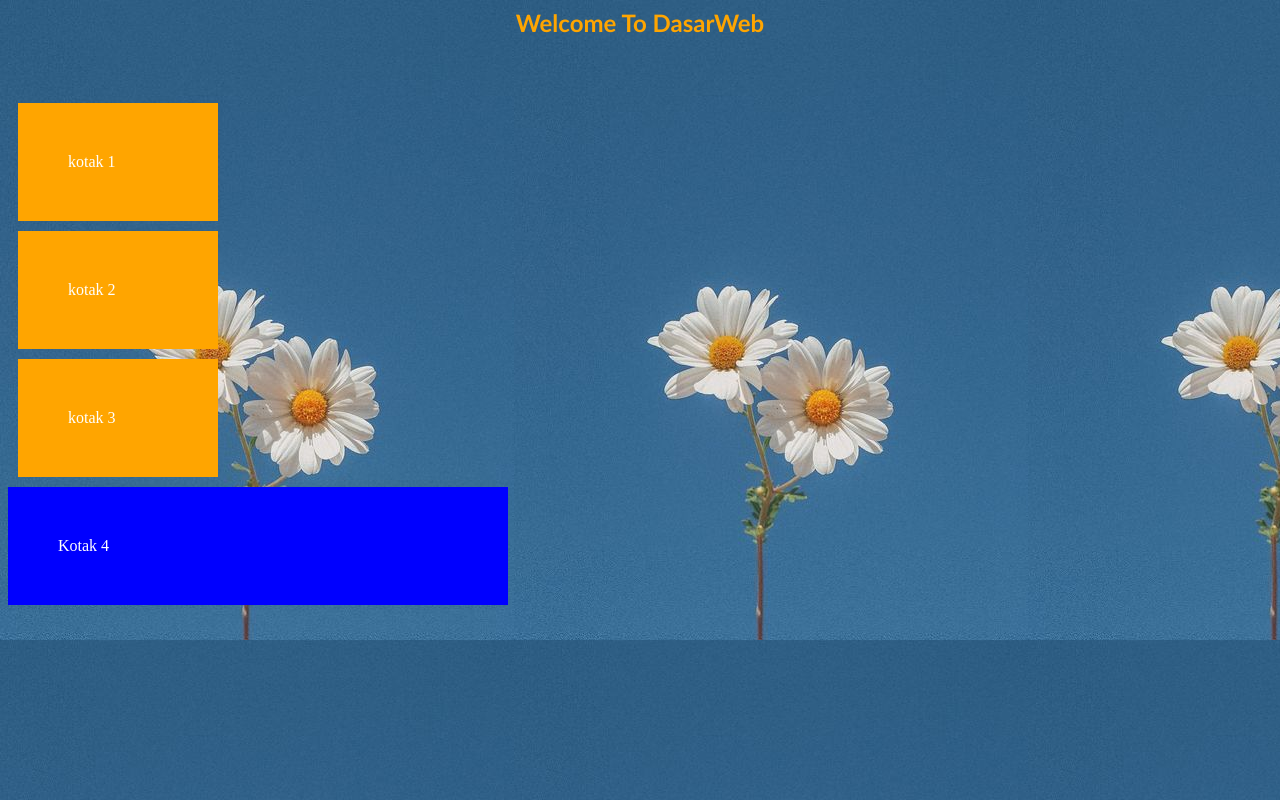
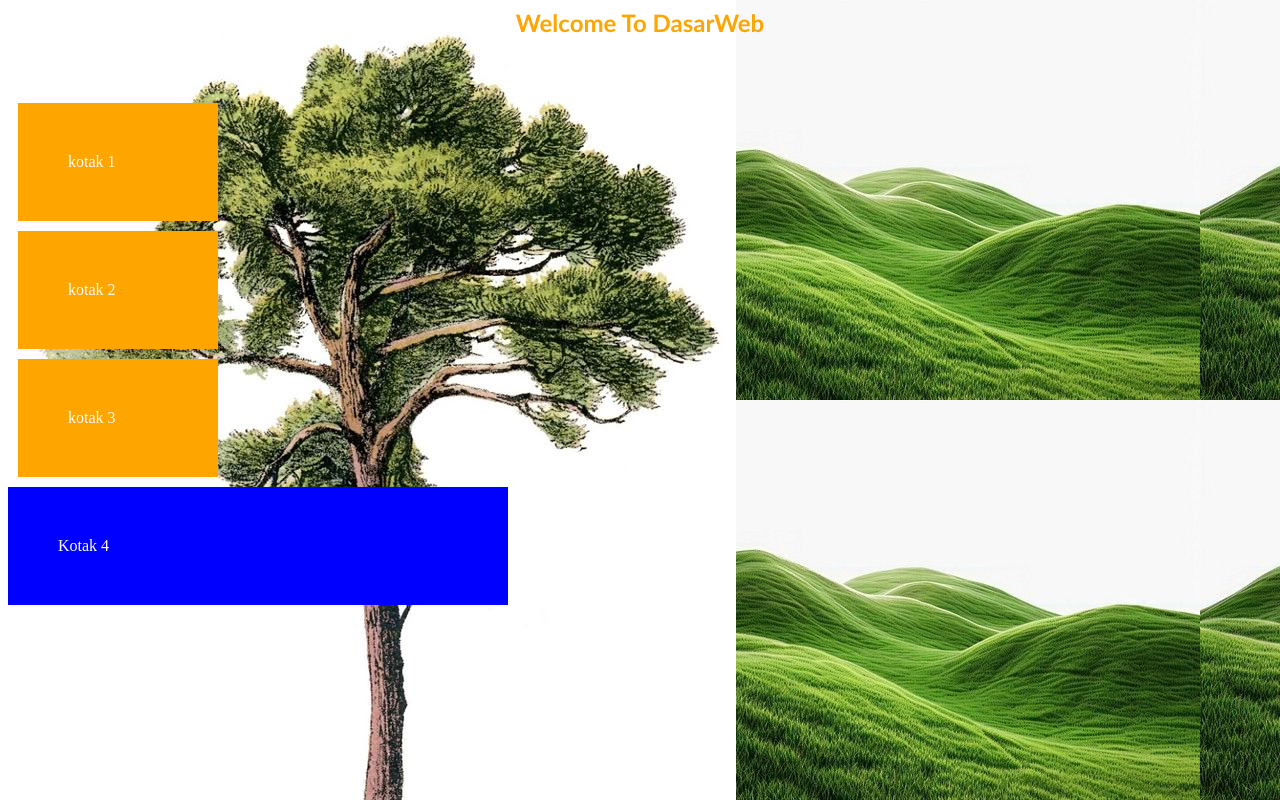
Before and after one commit to pembunuhGila/dasarWeb, a PHP site: page / in a window 1280 px wide. Run offline with PHP 8.4, Linux system fonts and the light colour scheme.

Commit message:
langkah no. 7

```diff
--- a/style.css
+++ b/style.css
@@ -20,6 +20,7 @@ h2 {
 }
 
 body {
-    background: url(bunga2.jpeg);
+    background: url(img/tree1.jpeg), url(img/field1.jpeg);
+    background-repeat: no-repeat, repeat;
     color: white;
 }
```
Also changed, not shown: img/field1.jpeg (added), img/tree1.jpeg (added).
